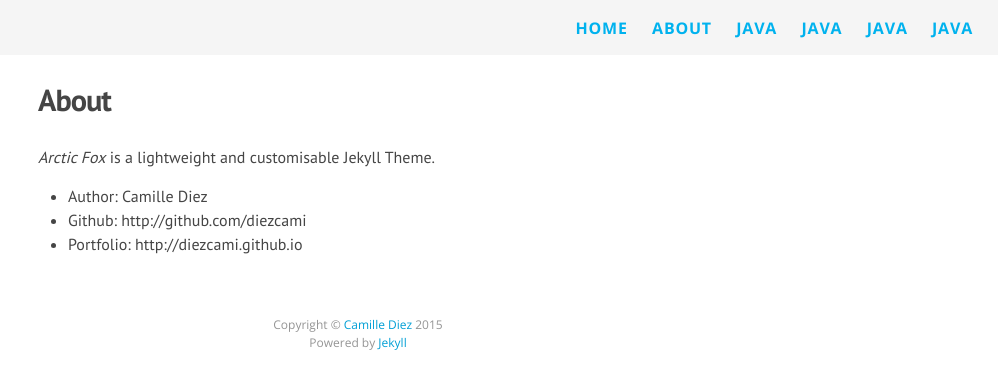
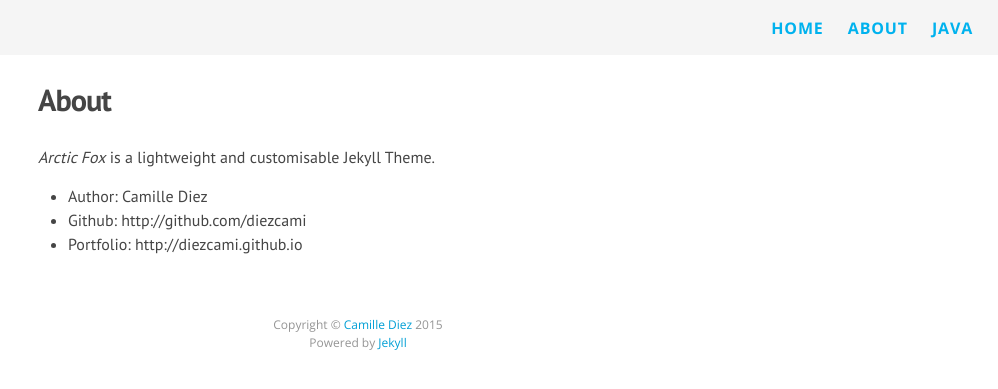
Before and after one commit to villanella/mywiki, a Jekyll site: the page built from about.md, in a window 1280 px wide. Shown: the top 389 px of the page, without its empty margins (282-1280 px from the left). Built offline with Jekyll 4.4.1, drawn with Linux system fonts in a browser that asks for light colours; nearby versions of some CDN libraries; Markdown is read by kramdown in place of the engine named in the settings.

Commit message:
newheader

```diff
--- a/_includes/header.html
+++ b/_includes/header.html
@@ -7,11 +7,8 @@
 
       <div class="trigger">
           <a class="page-link" href="{{ site.baseurl }}/">Home</a>
-        {% for page in site.pages %}
-          {% if page.title %}
-          <a class="page-link" href="{{ page.url | prepend: site.baseurl }}">{{ page.title }}</a>
-          {% endif %}
-        {% endfor %}
+          <a class="page-link" href="{{ site.baseurl }}/">About</a>
+          <a class="page-link" href="{{ site.baseurl }}/">Java</a>
       </div>
     </nav>
 
```
Also changed, not shown: 1 other file.
